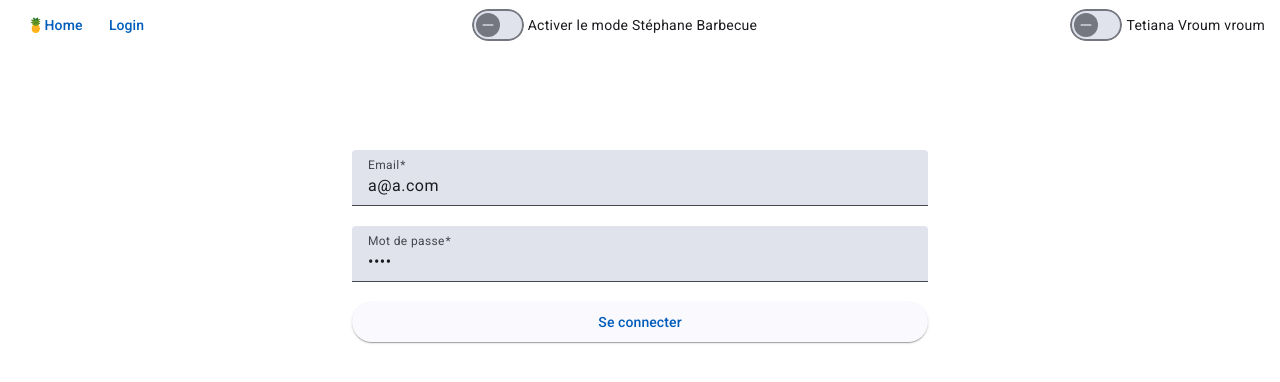
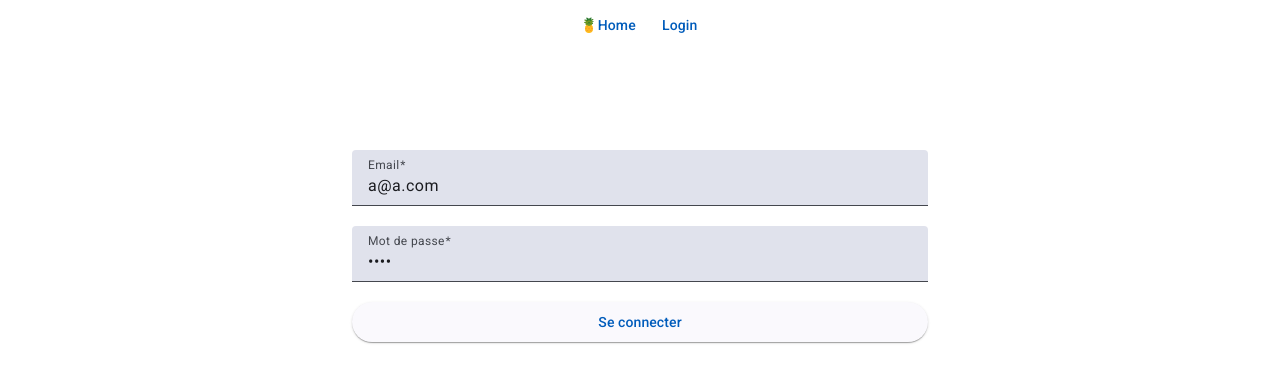
Before and after one commit to VictorBartolomeo/projet_spring_angular, an Angular app: page /login in a window 1280 px wide. Shown: the top 382 px of the page. Built offline with nearby package versions, Linux system fonts and the light colour scheme.

Commit message:
"Remove unused slide toggles and center menu content layout."

```diff
--- a/src/app/components/menu/menu.component.html
+++ b/src/app/components/menu/menu.component.html
@@ -8,10 +8,4 @@
       <button mat-button routerLink="/login" (click)="auth.disconnection()">Sign out</button>
     }
   </div>
-  <div class="slider">
-    <mat-slide-toggle>Activer le mode Stéphane Barbecue</mat-slide-toggle>
-  </div>
-  <div class="slider">
-    <mat-slide-toggle>Tetiana Vroum vroum</mat-slide-toggle>
-  </div>
 </div>
--- a/src/app/components/menu/menu.component.scss
+++ b/src/app/components/menu/menu.component.scss
@@ -2,7 +2,7 @@
   width: auto;
   padding: 5px 15px 5px 15px;
   display: flex;
-  justify-content: space-between;
+  justify-content: center;
   align-items: center;
 
   .menu{
--- a/src/app/components/menu/menu.component.ts
+++ b/src/app/components/menu/menu.component.ts
@@ -2,12 +2,11 @@ import {Component, inject} from '@angular/core';
 import {MatMenuModule} from '@angular/material/menu';
 import {RouterLink, RouterLinkActive} from '@angular/router';
 import {MatButton} from '@angular/material/button';
-import {MatSlideToggle} from '@angular/material/slide-toggle';
 import {AuthService} from '../../services/auth.service';
 
 @Component({
   selector: 'app-menu',
-  imports: [MatMenuModule, RouterLink, RouterLinkActive, MatButton, MatSlideToggle],
+  imports: [MatMenuModule, RouterLink, RouterLinkActive, MatButton],
   templateUrl: './menu.component.html',
   styleUrl: './menu.component.scss'
 })
```
